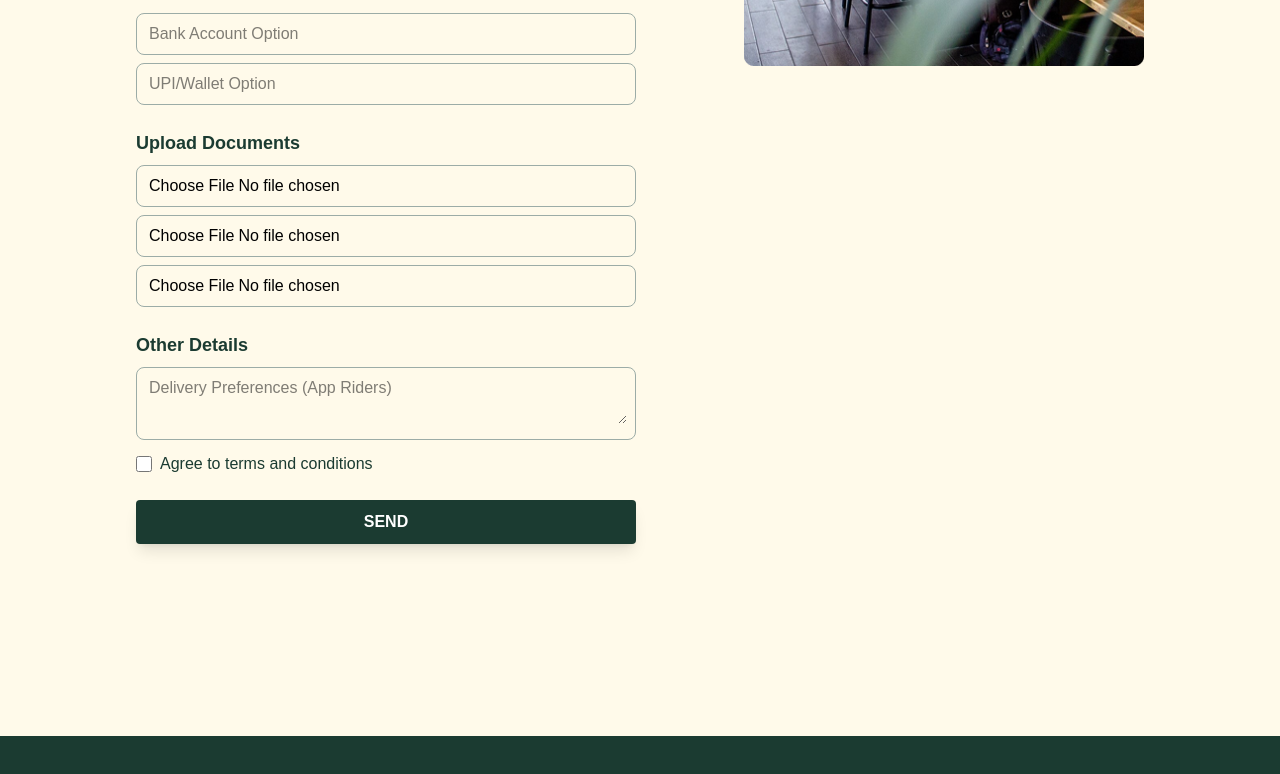
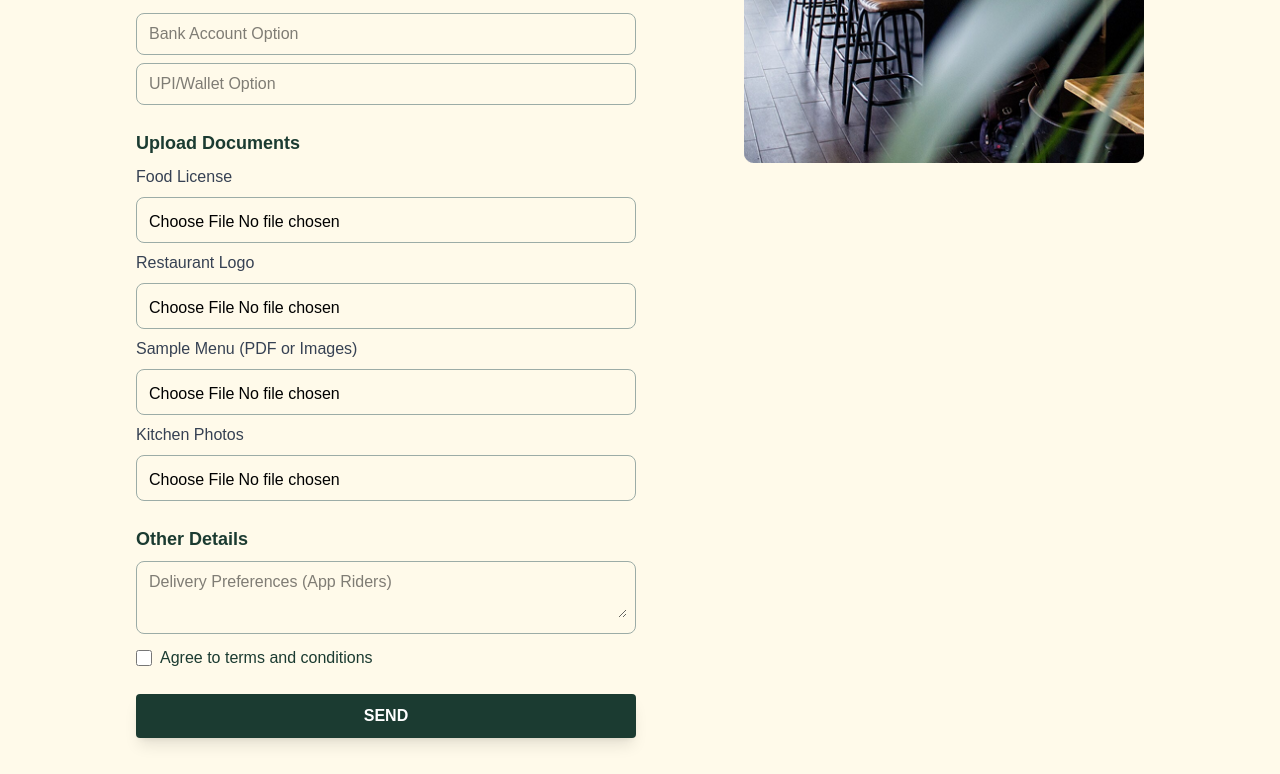
Before and after one commit to zeezz7/halalfoodcad, a Next.js app: page /registerRestaurant in a window 1280 px wide. Shown: the part 1080-1854 px from the top of the page. Built offline with nearby package versions, Linux system fonts and the light colour scheme; a web font is replaced by a local one.

Commit message:
added labels in restaurant

```diff
--- a/src/pages/registerRestaurant.js
+++ b/src/pages/registerRestaurant.js
@@ -127,18 +127,24 @@ export default function registerRestaurant() {
                 </h2>
                 {[
                   "Food License",
+                  "Restaurant Logo",
                   "Sample Menu (PDF or Images)",
                   "Kitchen Photos",
-                ].map((placeholder, index) => (
-                  <div
-                    key={index}
-                    className="border-1 border-[#9CACA7] w-full md:w-[500px] rounded-lg p-2 pl-3 mt-2"
-                  >
-                    <input
-                      type="file"
-                      placeholder={placeholder}
-                      className="border-none focus:outline-none w-full text-sm md:text-base"
-                    />
+                ].map((label, index) => (
+                  <div key={index}>
+                    <label
+                      htmlFor={`file-upload-${index}`}
+                      className="block text-sm md:text-base font-medium text-gray-700 my-2"
+                    >
+                      {label}
+                    </label>
+                    <div className="border border-[#9CACA7] w-full md:w-[500px] rounded-lg p-2 pl-3 ">
+                      <input
+                        id={`file-upload-${index}`}
+                        type="file"
+                        className="border-none focus:outline-none w-full text-sm md:text-base mt-1"
+                      />
+                    </div>
                   </div>
                 ))}
               </div>
```
